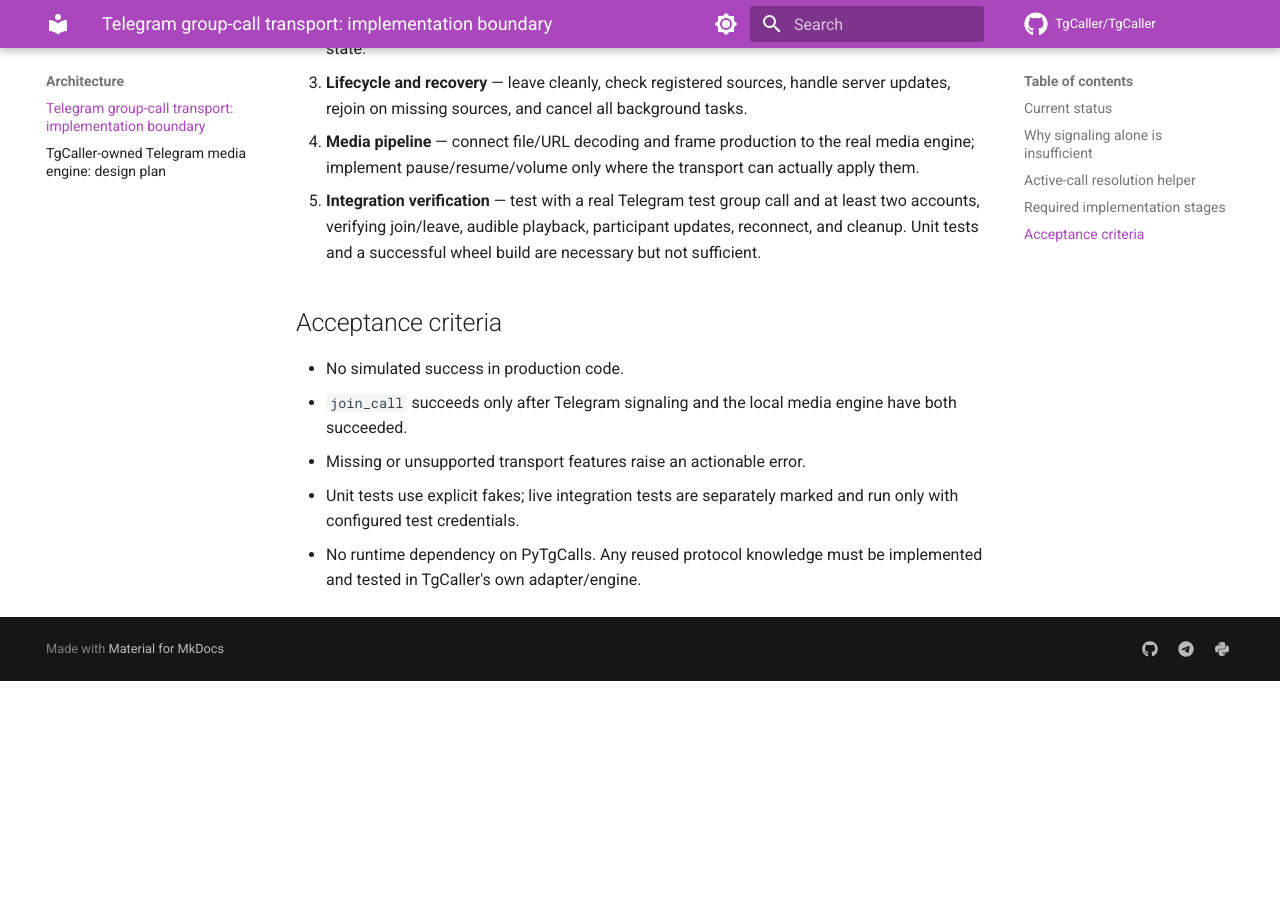
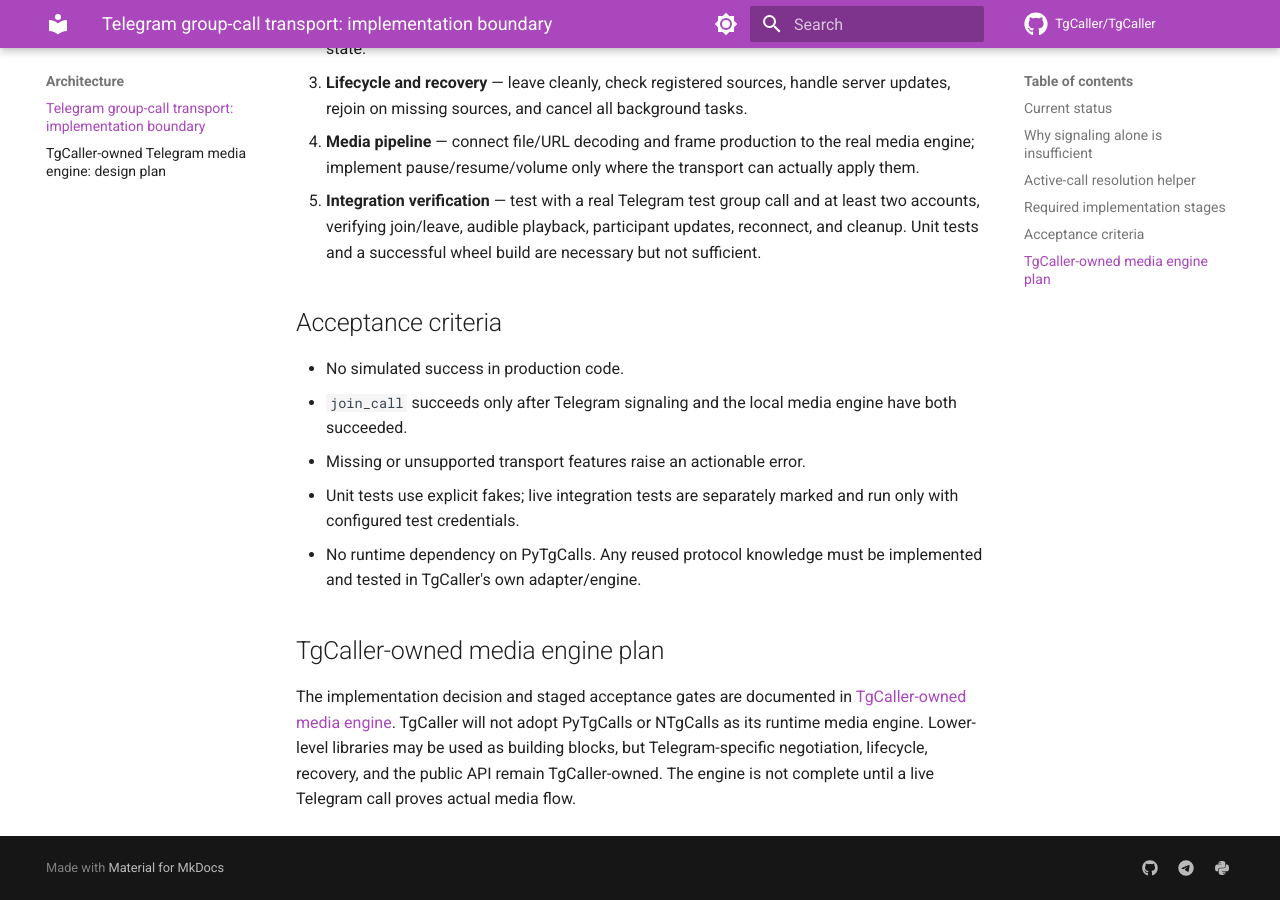
Before and after one commit to TgCaller/TgCaller, an MkDocs documentation site: the page built from docs/architecture/telegram-call-transport.md, in a window 1280 px wide and 900 px high, scrolled down 1506 px. Built offline with MkDocs 1.6.1 and Material for MkDocs 9.7.7, drawn with Linux system fonts in a browser that asks for light colours; comment, search, counter and statistics services are not loaded; before the commit the page ends 2187 px from its top, so only the background shows below that.

Commit message:
Link transport documentation to TgCaller-owned media engine plan

```diff
--- a/docs/architecture/telegram-call-transport.md
+++ b/docs/architecture/telegram-call-transport.md
@@ -52,3 +52,7 @@ generate join parameters, or implement audio/video transport. A real
 - Missing or unsupported transport features raise an actionable error.
 - Unit tests use explicit fakes; live integration tests are separately marked and run only with configured test credentials.
 - No runtime dependency on PyTgCalls. Any reused protocol knowledge must be implemented and tested in TgCaller's own adapter/engine.
+
+## TgCaller-owned media engine plan
+
+The implementation decision and staged acceptance gates are documented in [TgCaller-owned media engine](tgcaller-owned-media-engine.md). TgCaller will not adopt PyTgCalls or NTgCalls as its runtime media engine. Lower-level libraries may be used as building blocks, but Telegram-specific negotiation, lifecycle, recovery, and the public API remain TgCaller-owned. The engine is not complete until a live Telegram call proves actual media flow.
```
